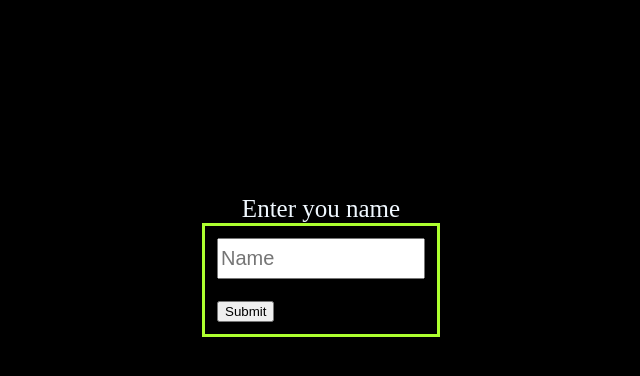
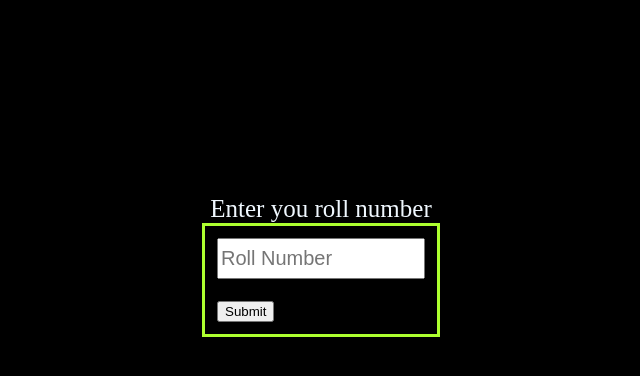
Before and after one commit to Bidisha28/TallyCode-QuizCreationPlatform, a Flask app: page /1/gen in a window 1280 px wide. Shown: the part 213-589 px from the top of the page, without its empty margins (319-959 px from the left). Run offline with Flask 2, Linux system fonts and the light colour scheme; parts of the project's set-up code (start-up, migrations or seed data) failed here and were passed over.

Commit message:
roll number

```diff
--- a/template/quiz_template1.html
+++ b/template/quiz_template1.html
@@ -34,9 +34,9 @@
             <form action="/{{quiz_name}}/gen" method="POST">
                 <table class="center">
                     <h3 style="color:aliceblue; text-align: center;">{{message}}</h3>
-                    <caption style="color:aliceblue">Enter you name</caption>
+                    <caption style="color:aliceblue">Enter you roll number</caption>
                     <tr>
-                        <td><input class="ip1"type="text" id="name" name="name" placeholder="Name" onfocus="nameSpace(this)"></td>
+                        <td><input class="ip1"type="number" id="name" name="name" placeholder="Roll Number" onfocus="nameSpace(this)"></td>
                     </tr>
                     <tr>
                         <td><button type="submit" value="Submit">Submit</button></td>
```
